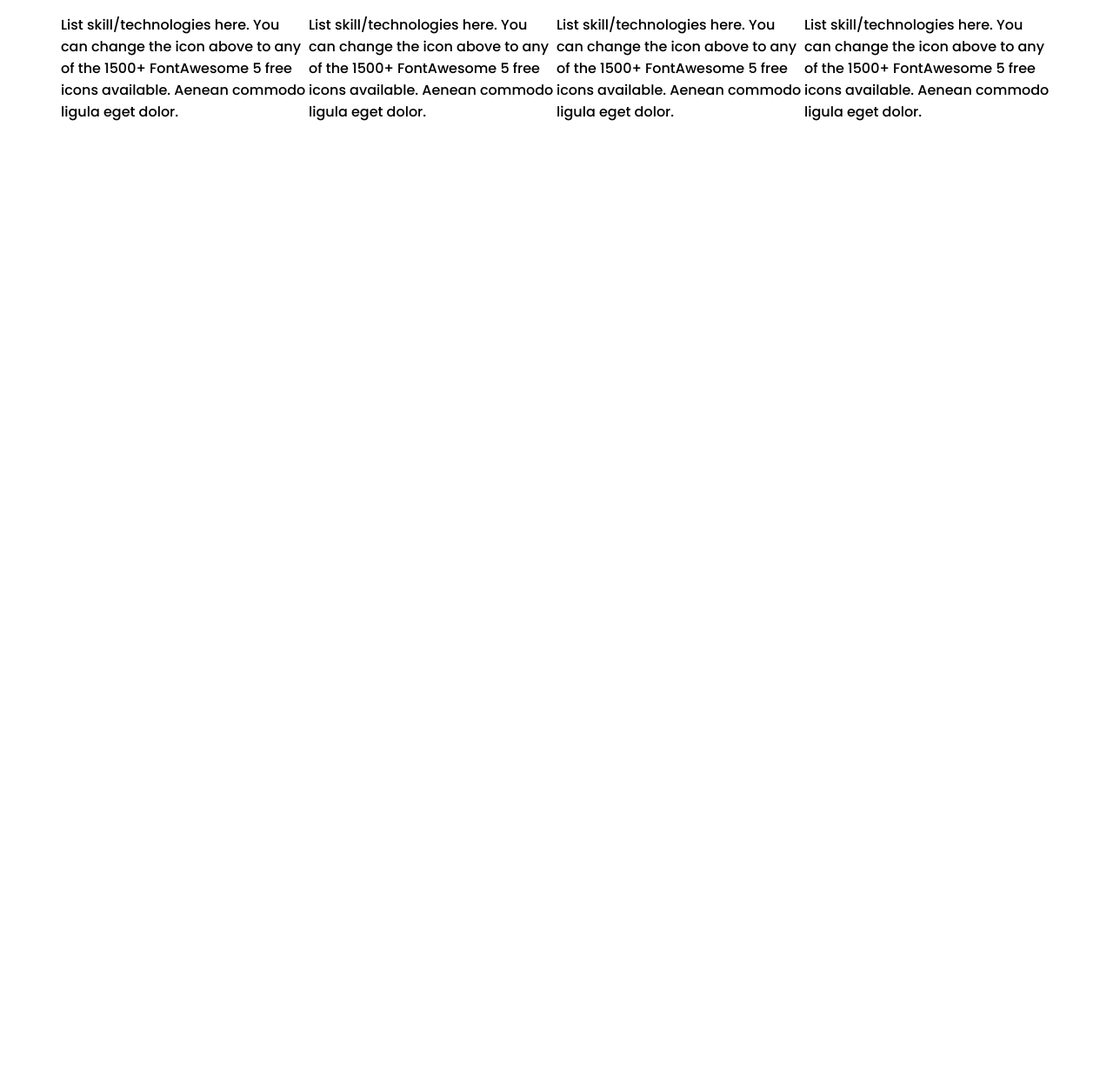
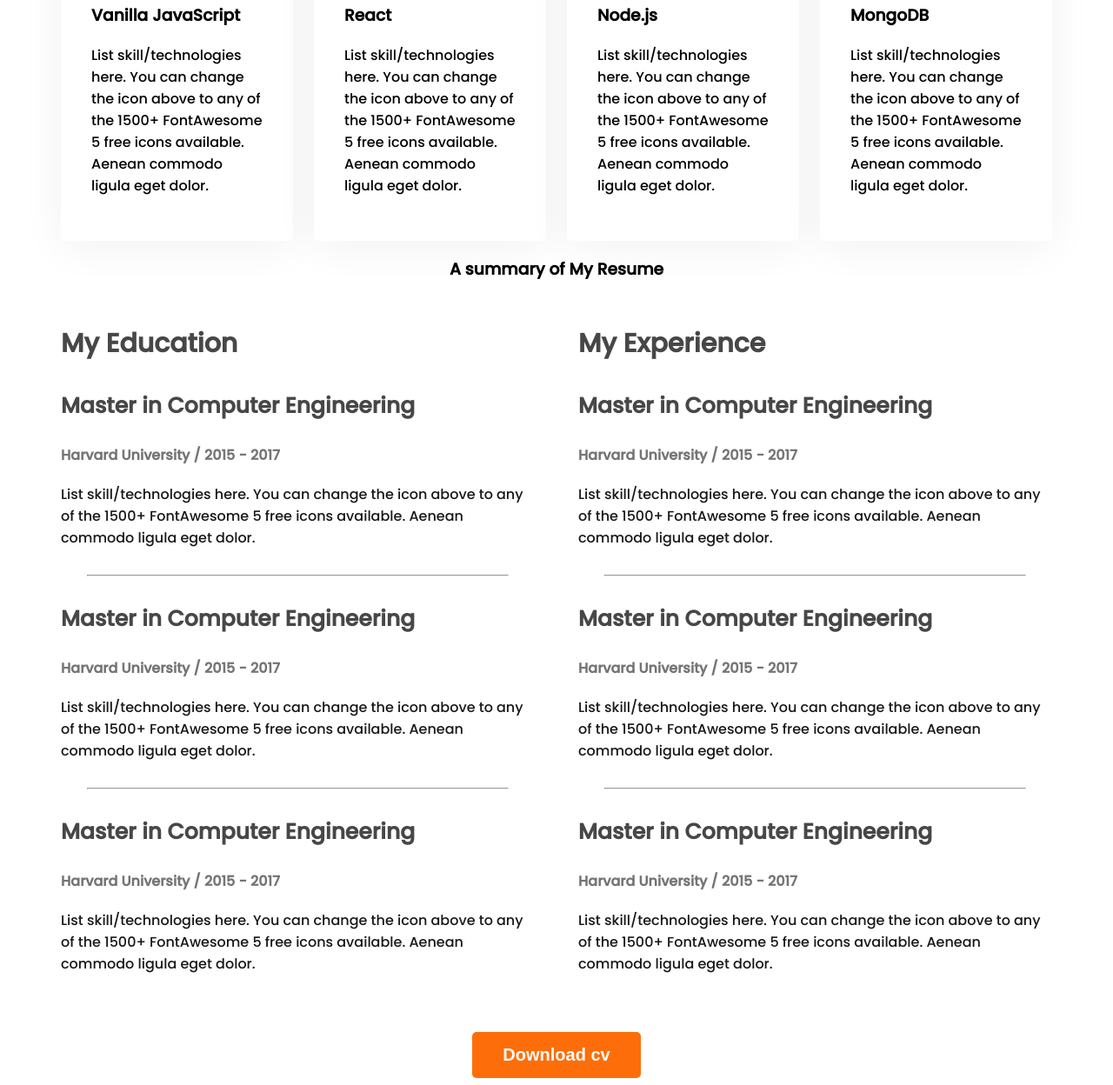
Before and after one commit to rakibulislam15/web-developer-portifolio, a plain HTML site: page index.html in a window 1280 px wide. Shown: the part 1993-3241 px from the top of the page at 87% size. Before the commit the page ends 2158 px from the top, so only its background shows below. Drawn offline with Linux system fonts and the light colour scheme.

Commit message:
main container

```diff
--- a/index.html
+++ b/index.html
@@ -1,15 +1,18 @@
 <!DOCTYPE html>
 <html lang="en">
+
 <head>
     <meta charset="UTF-8">
     <meta name="viewport" content="width=device-width, initial-scale=1.0">
     <title>web developer portfolio</title>
     <link rel="preconnect" href="https://fonts.googleapis.com">
     <link rel="preconnect" href="https://fonts.gstatic.com" crossorigin>
-    <link href="https://fonts.googleapis.com/css2?family=Open+Sans:wght@400;800&family=Poppins:wght@500&display=swap" rel="stylesheet">
+    <link href="https://fonts.googleapis.com/css2?family=Open+Sans:wght@400;800&family=Poppins:wght@500&display=swap"
+        rel="stylesheet">
 
     <link rel="stylesheet" href="styles/portifolio.css">
 </head>
+
 <body>
     <header class="header">
         <nav>
@@ -24,7 +27,8 @@
             <div class="banner-contant">
                 <h3 class="banner-wc">Hi,I am</h3>
                 <h1 class="banner-heading">Mary Hardy</h1>
-                <p>Shot what able cold new see hold.Friendly as an betrayed formerly he. Morning because as to society behaved moments.</p>
+                <p>Shot what able cold new see hold.Friendly as an betrayed formerly he. Morning because as to society
+                    behaved moments.</p>
                 <button class="btn-primary">Download cv</button>
                 <button class="btn-primary">Contact</button>
             </div>
@@ -34,7 +38,10 @@
     <main>
         <section class="about">
             <h3 class="section-title">About Me</h3>
-            <p class="scetion-discription">I, m a designer & developer with a passion for web design. I enjoy developing simple, clean and slick websites that provide real value to the end user. Thousands of clients have procured exceptional resulfs while working with me. Delivering work within time and budget which meets clients requirements in our mata.</p>
+            <p class="scetion-discription">I, m a designer & developer with a passion for web design. I enjoy developing
+                simple, clean and slick websites that provide real value to the end user. Thousands of clients have
+                procured exceptional resulfs while working with me. Delivering work within time and budget which meets
+                clients requirements in our mata.</p>
             <div class="all-about-info">
                 <div class="about-info-cintant">
                     <h4 class="info-title">Name:</h4>
@@ -58,29 +65,97 @@
             <h3 class="section-title">
                 What I Do
             </h3>
-    <p id="what" class="section-discription">I have more than 10 years experience building software for clients all over the world. Below is a quick overview of my main technical skill sets and technologies i use. Want to find out more about my experience? Check out my online resume and project portfolio.
+            <p id="what" class="section-discription">I have more than 10 years experience building software for clients
+                all over the world. Below is a quick overview of my main technical skill sets and technologies i use.
+                Want to find out more about my experience? Check out my online resume and project portfolio.
             </p>
             <div class="skills-container">
                 <div class="skill">
                     <img src="images/icons/js.png" alt="">
                     <h3 class="skill-title">Vanilla JavaScript</h3>
-            <p class="skill-discription">List skill/technologies here. You can change the icon above to any of the 1500+ FontAwesome 5 free icons available. Aenean commodo ligula eget dolor.</p>
+                    <p class="skill-discription">List skill/technologies here. You can change the icon above to any of
+                        the 1500+ FontAwesome 5 free icons available. Aenean commodo ligula eget dolor.</p>
                 </div>
                 <div class="skill">
                     <img src="images/icons/react.png" alt="">
                     <h3 class="skill-title">React</h3>
-            <p class="skill-discription">List skill/technologies here. You can change the icon above to any of the 1500+ FontAwesome 5 free icons available. Aenean commodo ligula eget dolor.</p>
+                    <p class="skill-discription">List skill/technologies here. You can change the icon above to any of
+                        the 1500+ FontAwesome 5 free icons available. Aenean commodo ligula eget dolor.</p>
                 </div>
                 <div class="skill">
                     <img src="images/icons/nodejs.png" alt="">
                     <h3 class="skill-title">Node.js</h3>
-            <p class="skill-discription">List skill/technologies here. You can change the icon above to any of the 1500+ FontAwesome 5 free icons available. Aenean commodo ligula eget dolor.</p>
+                    <p class="skill-discription">List skill/technologies here. You can change the icon above to any of
+                        the 1500+ FontAwesome 5 free icons available. Aenean commodo ligula eget dolor.</p>
                 </div>
                 <div class="skill">
                     <img src="images/icons/mongo.png" alt="">
                     <h3 class="skill-title">MongoDB</h3>
-            <p class="skill-discription">List skill/technologies here. You can change the icon above to any of the 1500+ FontAwesome 5 free icons available. Aenean commodo ligula eget dolor.</p>
+                    <p class="skill-discription">List skill/technologies here. You can change the icon above to any of
+                        the 1500+ FontAwesome 5 free icons available. Aenean commodo ligula eget dolor.</p>
                 </div>
+            </div>
+        </section>
+        <section>
+            <h3 class="summery-title">A summary of My Resume</h3>
+            <div class="resume-container">
+                <div class="resume-colume">
+                    <h3 class="resume-title">My Education</h3>
+                    <div class="resume-items">
+                        <h3 class="resume-item-title">Master in Computer Engineering</h3>
+                        <h4 class="resume-company">Harvard University / 2015 - 2017</h4>
+                        <p class="resume-discription">List skill/technologies here. You can change the icon above
+                            to any of the 1500+ FontAwesome 5 free icons available. Aenean commodo ligula eget dolor.
+                        </p>
+                    </div>
+                    <hr>
+                    <div class="resume-items">
+                        <h3 class="resume-item-title">Master in Computer Engineering</h3>
+                        <h4 class="resume-company">Harvard University / 2015 - 2017</h4>
+                        <p class="resume-discription">List skill/technologies here. You can change the icon above
+                            to any of the 1500+ FontAwesome 5 free icons available. Aenean commodo ligula eget dolor.
+                        </p>
+                    </div>
+                    <hr>
+                    <div class="resume-items">
+                        <h3 class="resume-item-title">Master in Computer Engineering</h3>
+                        <h4 class="resume-company">Harvard University / 2015 - 2017</h4>
+                        <p class="resume-discription">List skill/technologies here. You can change the icon above
+                            to any of the 1500+ FontAwesome 5 free icons available. Aenean commodo ligula eget dolor.
+                        </p>
+                    </div>
+                </div>
+                <div class="resume-container">
+                    <div class="resume-colime">
+                        <h3 class="resume-title">My Experience</h3>
+                        <div class="resume-items">
+                            <h3 class="resume-item-title">Master in Computer Engineering</h3>
+                            <h4 class="resume-company">Harvard University / 2015 - 2017</h4>
+                            <p class="resume-discription">List skill/technologies here. You can change the icon above
+                                to any of the 1500+ FontAwesome 5 free icons available. Aenean commodo ligula eget
+                                dolor.</p>
+                        </div>
+                        <hr>
+                        <div class="resume-items">
+                            <h3 class="resume-item-title">Master in Computer Engineering</h3>
+                            <h4 class="resume-company">Harvard University / 2015 - 2017</h4>
+                            <p class="resume-discription">List skill/technologies here. You can change the icon above
+                                to any of the 1500+ FontAwesome 5 free icons available. Aenean commodo ligula eget
+                                dolor.</p>
+                        </div>
+                        <hr>
+                        <div class="resume-items">
+                            <h3 class="resume-item-title">Master in Computer Engineering</h3>
+                            <h4 class="resume-company">Harvard University / 2015 - 2017</h4>
+                            <p class="resume-discription">List skill/technologies here. You can change the icon above
+                                to any of the 1500+ FontAwesome 5 free icons available. Aenean commodo ligula eget
+                                dolor.</p>
+                        </div>
+                    </div>
+                </div>
+            </div>
+            <div class="cv">
+                <button class="btn-primary">Download cv</button>
             </div>
         </section>
     </main>
@@ -88,4 +163,5 @@
 
     </footer>
 </body>
+
 </html>
--- a/styles/portifolio.css
+++ b/styles/portifolio.css
@@ -97,10 +97,57 @@ main{
  .about-info-cintant{
     text-align: center;
  }
+ /* skills stlyes */
  #what{
     padding: 30px 150px;
  }
  .skills-container{
     display: flex;
-    justify-content: space-around;
+    gap: 24px;
  }
+ .skill{
+    padding: 35px;
+    border-radius: 5px;
+    background-color: #FFF;
+    box-shadow: 0 6PX 50PX 0 rgba(0,0,0,0.06);
+
+ }
+ .skills-discription{
+
+ }
+
+  .summery-title{
+    text-align: center;
+  }
+ /* resume styles */
+
+ .resume-title{
+    font-size: 30px;
+    font-weight: 700;
+    color: #474747;
+ }
+
+ .resume-container{
+    display: flex;
+    gap: 50px;
+ }
+ .resume-item-title{
+    color: #474747;
+    font-size: 25px;
+    font-weight: 700;
+ }
+ .resume-discription{
+    color: #181818;
+ }
+ .resume-company{
+    color: #757575;
+    margin-bottom: 20px;
+    margin-top: 0;
+ }
+  .resume-container hr{
+    margin: 30px;
+ }
+ .cv{
+    text-align: center;
+    margin-top: 50px;
+ }
```
Lines whose indentation alone changed are shown as unchanged.
